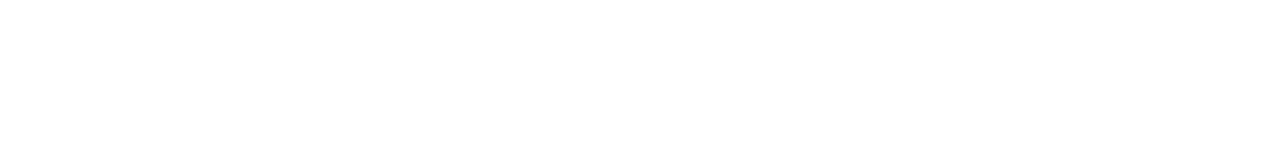
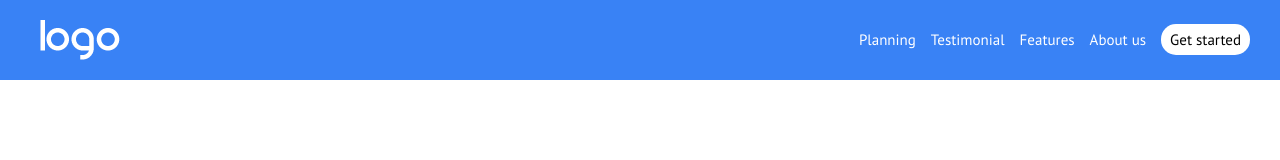
Before and after one commit to andrearicciotti/htmlcss-responsive-layout, a plain HTML site: page index.html in a window 1280 px wide. Drawn offline with Linux system fonts and the light colour scheme.

Commit message:
add: header section and media queries for it

```diff
--- a/css/style.css
+++ b/css/style.css
@@ -19,6 +19,17 @@ body {
     font-family: 'PT Sans', sans-serif;
 }
 
+button {
+    border: none;
+    color: white;
+    background-color: inherit;
+}
+
+li {
+    list-style-type: none;
+    line-height: 80px;
+}
+
 
 /* UTILITIES */
 :root {
@@ -28,3 +39,67 @@ body {
     --golden-text: #f4c36f;
     --footer-bg-col: #333333;
 }
+
+.container {
+    width: 100%;
+    margin: 0 auto;
+}
+
+.flex-container {
+    display: flex;
+}
+
+.wrapper {
+    flex-wrap: wrap;
+}
+
+.justify-between {
+    justify-content: space-between;
+}
+
+
+/* HEADER */
+header {
+    background-color: var(--header-text-blue-col);
+    height: 80px;
+    display: flex;
+    padding-right: 3rem;
+}
+
+header .header-logo {
+    scale: 0.5;
+}
+
+.menu {
+    font-size: 2.5rem;
+}
+
+.navigation {
+    display: none;
+    font-size: 1.5rem;
+    font-weight: 400;
+    gap: 1.5rem;
+}
+
+.navigation a {
+    text-decoration: none;
+    color: white;
+}
+
+.navigation .start-btn {
+    background-color: white;
+    color: black;
+    border-radius: 15px;
+    padding: .6rem .9rem;
+}
+
+/* HEADER MEDIA QUERIES */
+@media screen and (min-width: 992px) {
+    .menu {
+        display: none;
+    }
+
+    .navigation {
+        display: flex;
+    }
+}
--- a/index.html
+++ b/index.html
@@ -8,11 +8,26 @@
     <link rel="preconnect" href="https://fonts.gstatic.com" crossorigin>
     <link href="https://fonts.googleapis.com/css2?family=Fredoka&family=Open+Sans:wght@300;400;500;600;700;800&family=PT+Sans:ital,wght@0,400;0,700;1,400;1,700&family=Raleway:wght@500&display=swap" rel="stylesheet">
     <link rel="stylesheet" href="css/style.css">
+    <link rel="stylesheet" href="https://cdnjs.cloudflare.com/ajax/libs/font-awesome/6.4.2/css/all.min.css" integrity="sha512-z3gLpd7yknf1YoNbCzqRKc4qyor8gaKU1qmn+CShxbuBusANI9QpRohGBreCFkKxLhei6S9CQXFEbbKuqLg0DA==" crossorigin="anonymous" referrerpolicy="no-referrer" />
 </head>
 <body>
 
     <!-- header navigation -->
     <header>
+
+        <div class="container flex-container justify-between">
+
+            <img class="header-logo" src="img/logo.png" alt="logo">
+            <button class="menu"><i class="fa-solid fa-bars"></i></button>
+            <ul class="navigation">
+                <li><a href="">Planning</a></li>
+                <li><a href="">Testimonial</a></li>
+                <li><a href="">Features</a></li>
+                <li><a href="">About us</a></li>
+                <li><a href="" class="start-btn">Get started</a></li>
+            </ul>
+
+        </div>
 
     </header>
     <!-- /header navigation -->
```
